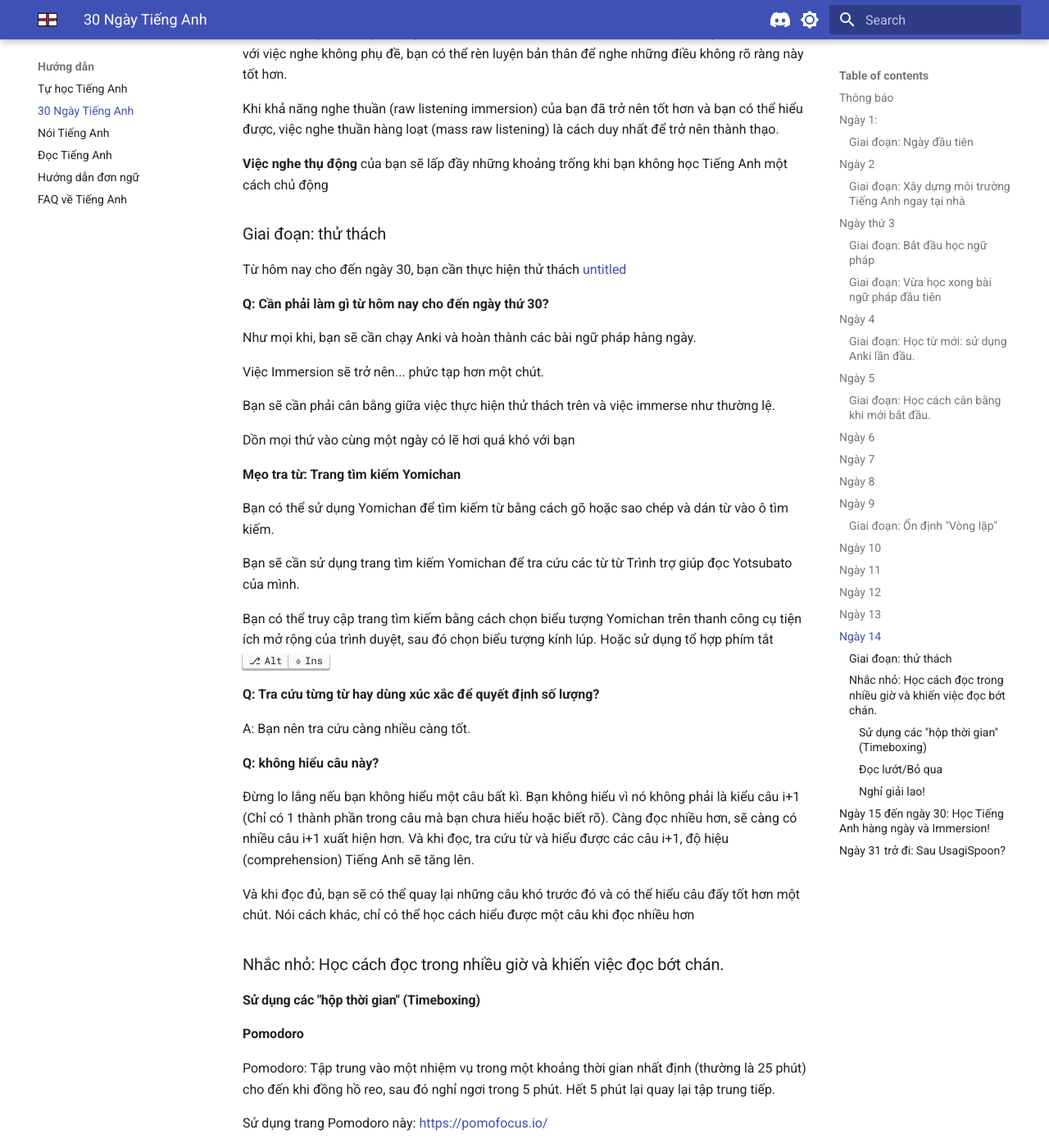
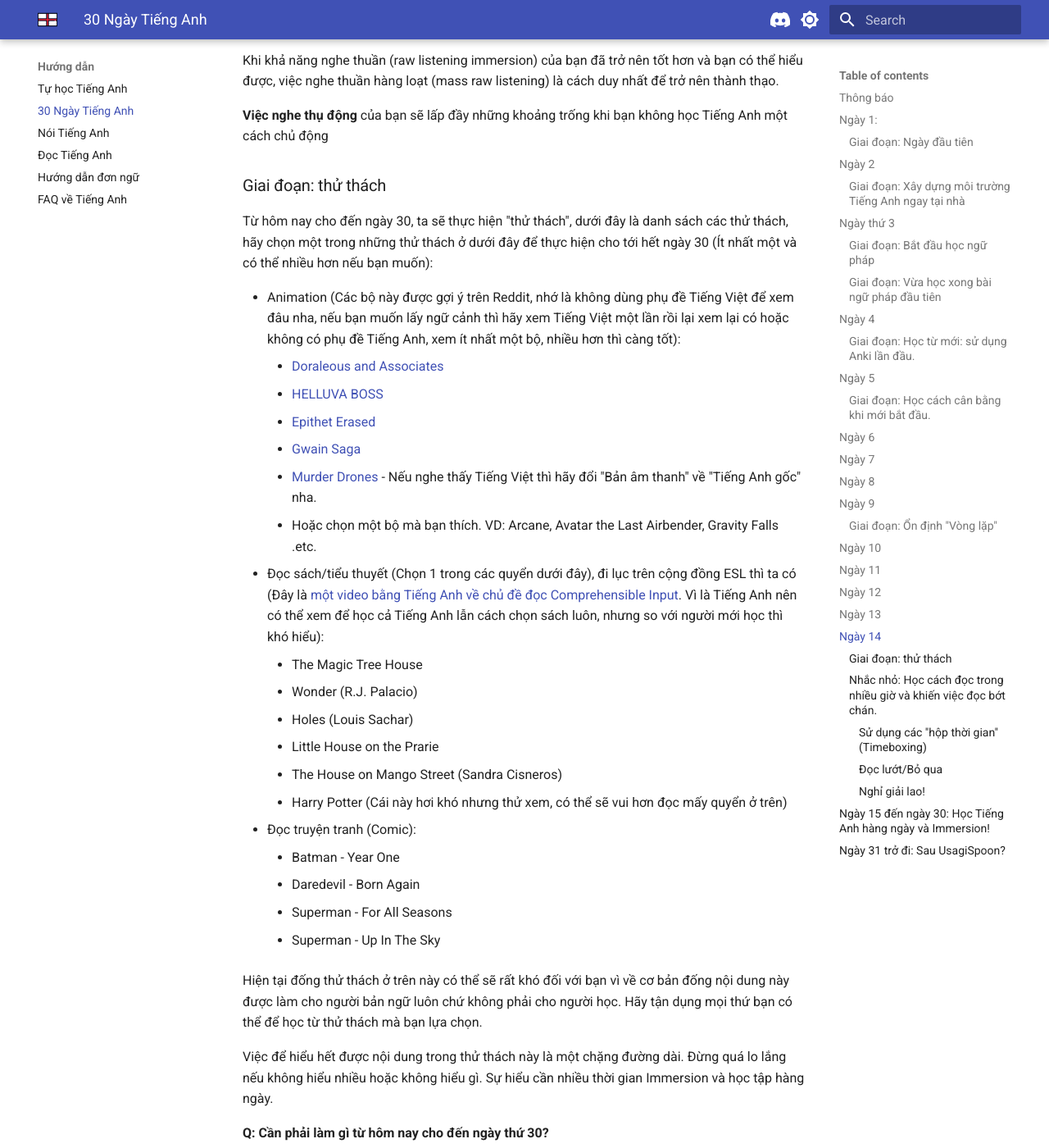
Before and after one commit to daihocmo/tieng-anh, an MkDocs documentation site: the page built from docs/30ngay.md, in a window 1280 px wide and 1400 px high, scrolled down 12626 px. Shown: the whole window at 82% size. Built offline with MkDocs 1.6.1 and Material for MkDocs 9.7.7, drawn with Linux system fonts in a browser that asks for light colours; some of the changed text lies outside the part shown.

Commit message:
Chỉnh sửa lại đôi chút cho lộ trình

```diff
--- a/docs/30ngay.md
+++ b/docs/30ngay.md
@@ -145,7 +144,7 @@
 
 Đầu tiên hãy xem video này: [https://www.youtube.com/watch?v=UDUITtA1jJI](https://www.youtube.com/watch?v=UDUITtA1jJI)
 
-Giờ thì tải Anki. Bạn có thể tải Anki bằng cách truy cập [trang chủ để tải xuống](https://apps.ankiweb.net/) và bấm vào Download. Nó sẽ tự di chuyển xuống phần "Download". Nhấp vào tùy chọn đầu tiên. [Tải xuống bộ thẻ cần dùng tại đây]() (tệp `.apkg`)
+Giờ thì tải Anki. Bạn có thể tải Anki bằng cách truy cập [trang chủ để tải xuống](https://apps.ankiweb.net/) và bấm vào Download. Nó sẽ tự di chuyển xuống phần "Download". Nhấp vào tùy chọn đầu tiên. [Tải xuống bộ thẻ cần dùng tại đây](https://drive.proton.me/urls/YMRA0WG5G4#OwdCA78y6sTr) (tệp `.apkg`)
 
 Khi bạn mở Anki lần đầu tiên, bạn sẽ thấy cửa sổ chọn ngôn ngữ, bạn chọn ngôn ngữ nào cũng được.
 
@@ -455,7 +454,31 @@
 
 ### Giai đoạn: thử thách
 
-Từ hôm nay cho đến ngày 30, bạn cần thực hiện thử thách [untitled]()
+Từ hôm nay cho đến ngày 30, ta sẽ thực hiện "thử thách", dưới đây là danh sách các thử thách, hãy chọn một trong những thử thách ở dưới đây để thực hiện cho tới hết ngày 30 (Ít nhất một và có thể nhiều hơn nếu bạn muốn):
+
+- Animation (Các bộ này được gợi ý trên Reddit, nhớ là không dùng phụ đề Tiếng Việt để xem đâu nha, nếu bạn muốn lấy ngữ cảnh thì hãy xem Tiếng Việt một lần rồi lại xem lại có hoặc không có phụ đề Tiếng Anh, xem ít nhất một bộ, nhiều hơn thì càng tốt):
+    + [Doraleous and Associates](https://www.youtube.com/playlist?list=PL68FD0D7F63715384)
+    + [HELLUVA BOSS](https://www.youtube.com/playlist?list=PL-uopgYBi65HwiiDR9Y23lomAkGr9mm-S)
+    + [Epithet Erased](https://www.youtube.com/playlist?list=PLHACfIDFF66rxMt46cSoVxUulvL3bKluM)
+    + [Gwain Saga](https://www.youtube.com/playlist?list=PLuHAScGjKStNSjljadMKXMzyp5HiJ0uxG)
+    + [Murder Drones](https://www.youtube.com/playlist?list=PLHovnlOusNLiJz3sm0d5i2Evwa2LDLdrg) - Nếu nghe thấy Tiếng Việt thì hãy đổi "Bản âm thanh" về "Tiếng Anh gốc" nha.
+    + Hoặc chọn một bộ mà bạn thích. VD: Arcane, Avatar the Last Airbender, Gravity Falls .etc.
+- Đọc sách/tiểu thuyết (Chọn 1 trong các quyển dưới đây), đi lục trên cộng đồng ESL thì ta có (Đây là [một video bằng Tiếng Anh về chủ đề đọc Comprehensible Input](https://www.youtube.com/watch?v=--1j0JgVQxQ). Vì là Tiếng Anh nên có thể xem để học cả Tiếng Anh lẫn cách chọn sách luôn, nhưng so với người mới học thì khó hiểu):
+    + The Magic Tree House
+    + Wonder (R.J. Palacio)
+    + Holes (Louis Sachar)
+    + Little House on the Prarie
+    + The House on Mango Street (Sandra Cisneros)
+    + Harry Potter (Cái này hơi khó nhưng thử xem, có thể sẽ vui hơn đọc mấy quyển ở trên)
+- Đọc truyện tranh (Comic):
+    + Batman - Year One
+    + Daredevil - Born Again
+    + Superman - For All Seasons
+    + Superman - Up In The Sky
+
+Hiện tại đống thử thách ở trên này có thể sẽ rất khó đối với bạn vì về cơ bản đống nội dung này được làm cho người bản ngữ luôn chứ không phải cho người học. Hãy tận dụng mọi thứ bạn có thể để học từ thử thách mà bạn lựa chọn.
+
+Việc để hiểu hết được nội dung trong thử thách này là một chặng đường dài. Đừng quá lo lắng nếu không hiểu nhiều hoặc không hiểu gì. Sự hiểu cần nhiều thời gian Immersion và học tập hàng ngày.
 
 **Q: Cần phải làm gì từ hôm nay cho đến ngày thứ 30?**
 
--- a/docs/guide.md
+++ b/docs/guide.md
@@ -1,6 +1,6 @@
 # Để học Tiếng Anh
 
-*Nếu bạn không cần đọc phần mở đầu, hãy đến luôn phần [2.1 Cách để học Tiếng Anh]()*
+*Nếu bạn không cần đọc phần mở đầu, hãy đến luôn phần [2.1 Cách để học Tiếng Anh](#21-cách-học-tiếng-anh)*
 
 ## 1.1 Nhiều người học Tiếng Anh "thất bại" là do đâu?
 
```
Also changed, not shown: other parts of docs/30ngay.md (+3 -10 lines), docs/monolingual.md (+1 -1 lines).
